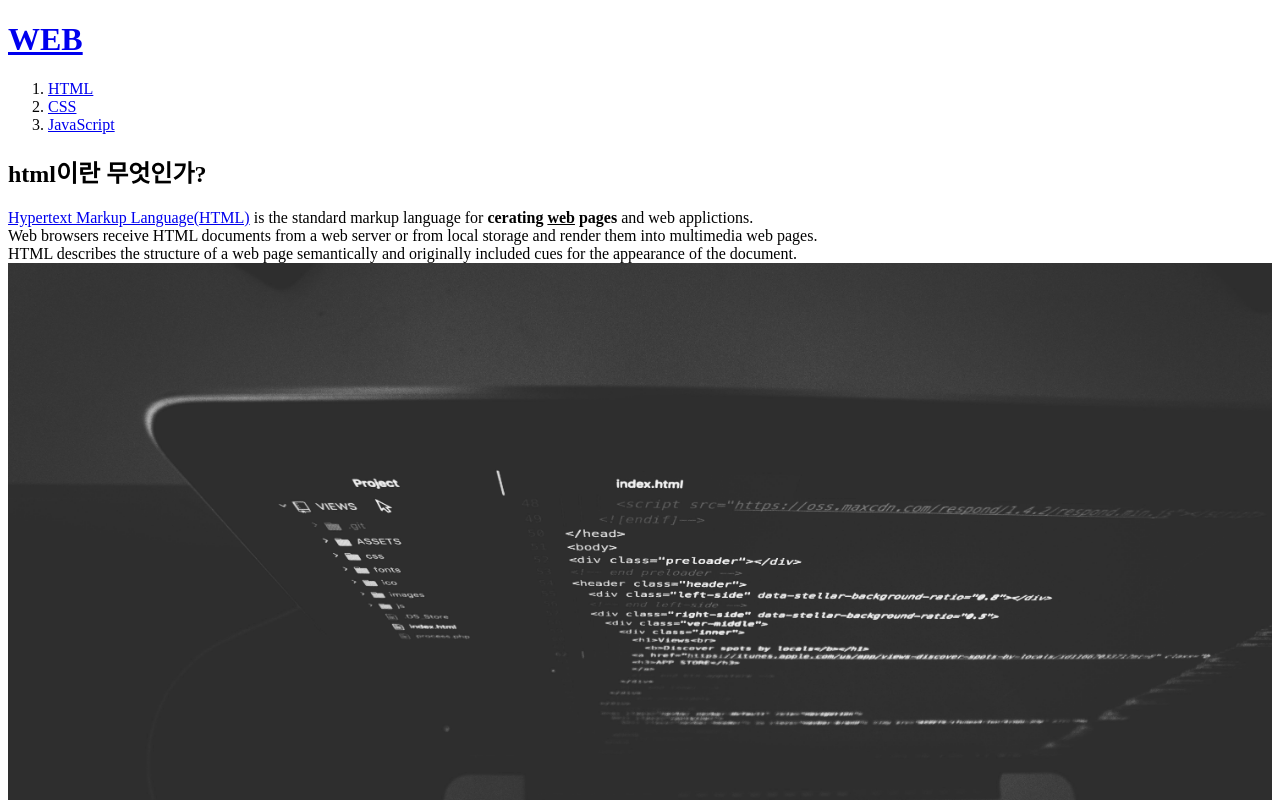
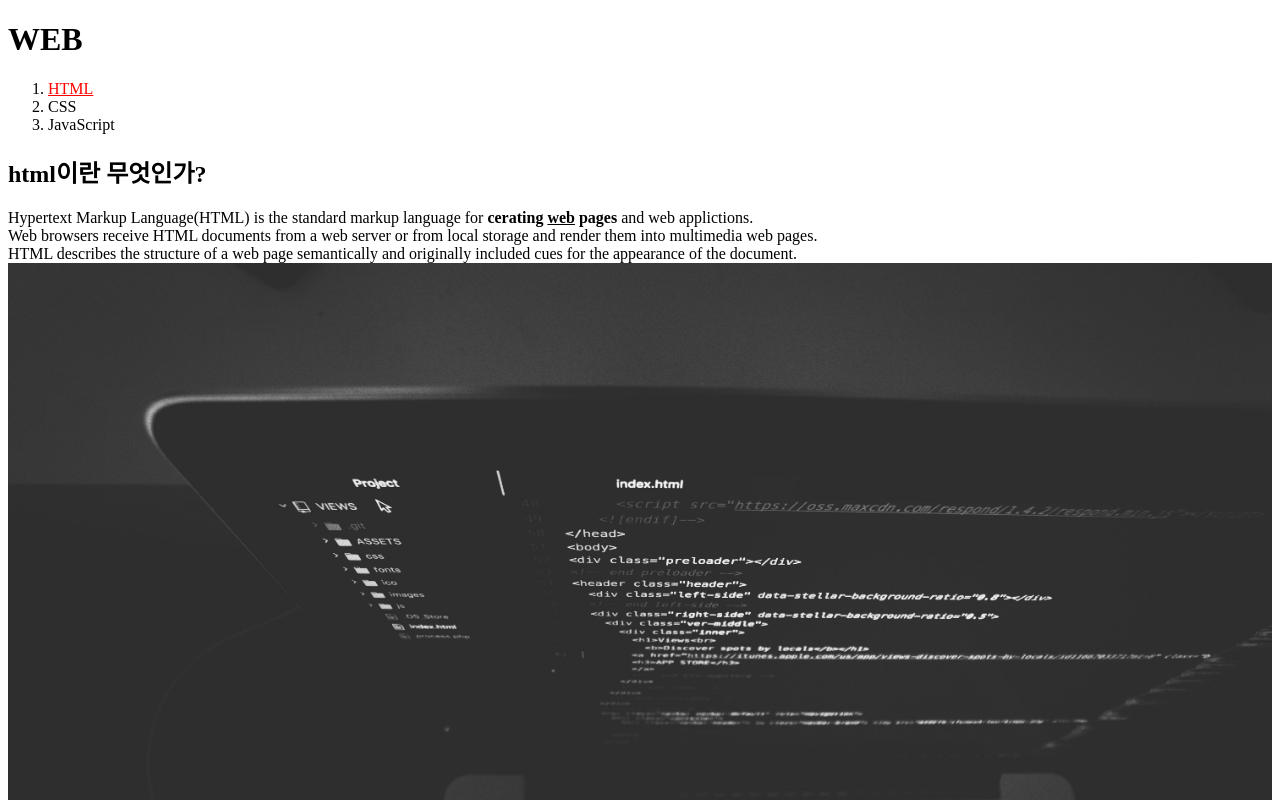
Before and after one commit to lht826/web1, a plain HTML site: page 1.html in a window 1280 px wide. Shown: the top 800 px of the page. Drawn offline with Linux system fonts and the light colour scheme; a script that the page names is missing.

Commit message:
Add files via upload

```diff
--- a/1.html
+++ b/1.html
@@ -3,6 +3,12 @@
   <head>
     <title>WEB1 - HTML</title>
     <meta charset="utf-8">
+    <style>
+      a{
+        color:black;
+        text-decoration: none;
+      }
+    </style>
     <!-- Global site tag (gtag.js) - Google Analytics -->
     <script async src="https://www.googletagmanager.com/gtag/js?id=G-R267N0L41X"></script>
     <script>
@@ -12,11 +18,12 @@
 
       gtag('config', 'G-R267N0L41X');
     </script>
+    <!--Google Analytics-->
   </head>
   <body>
     <h1><a href="index.html">WEB</a></h1>
     <ol>
-      <li><a href="1.html">HTML</a></li>
+      <li><a href="3.html" style="color:red;text-decoration:underline">HTML</a></li>
       <li><a href="2.html">CSS</a></li>
       <li><a href="3.html">JavaScript</a></li>
     </ol>
```
Also changed, not shown: 2.html (+8 -1 lines), 3.html (+10 -2 lines), index.html (+10 -2 lines). Lines whose indentation alone changed are shown as unchanged.
